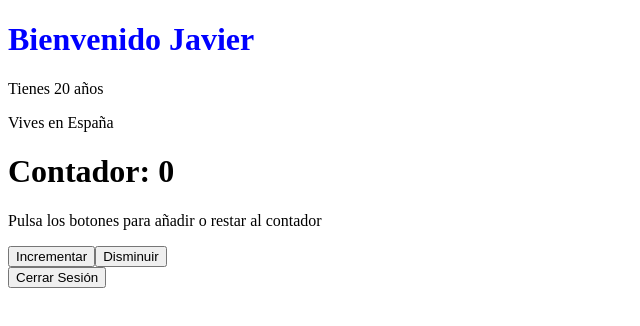
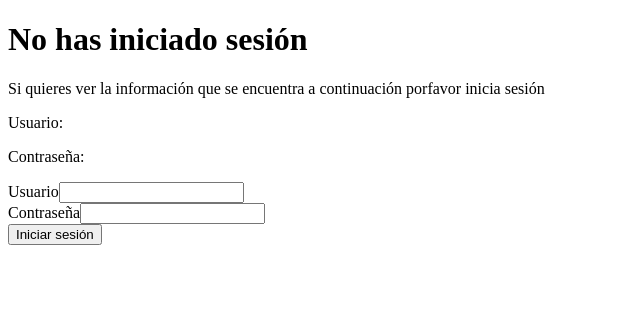
Before and after one commit to Jmenabc/Test-with-React, a React (Create React App) app: page / in a window 1280 px wide. Shown: the top 326 px of the page, without its empty margins (0-640 px from the left). Built offline with nearby package versions, Linux system fonts and the light colour scheme.

Commit message:
añadido contador de forma normal y mas visible

```diff
--- a/src/App.js
+++ b/src/App.js
@@ -3,9 +3,10 @@ import ReactDOM from 'react-dom';
 import User from './components/User';
 import Formulario from './components/Formulario';
 import ContadorClass from './components/contador';
+import ContadorFuncional from './components/ContadorFuncional';
 function App() {
 
-  const [sesion, cambiarEstadoSesion] = useState(true);
+  const [sesion, cambiarEstadoSesion] = useState(false);
 
   return (
     <>
@@ -18,7 +19,8 @@ function App() {
               years="20"
               country="España"
             />
-            <ContadorClass />
+            {/* <ContadorClass /> */}
+            <ContadorFuncional />
             <button onClick={() => cambiarEstadoSesion(false)}>Cerrar Sesión</button>
           </div>
           : <div>
--- /dev/null
+++ b/src/components/ContadorFuncional.js
@@ -0,0 +1,23 @@
+import React,{useState} from 'react';
+
+const ContadorFuncional = () => {
+    const [count,changeCount] = useState(0);
+
+    const incrementar = () => {
+        changeCount(count + 1);
+    }
+
+    const disminuir = () => {
+        changeCount(count - 1);
+    }
+
+    return (
+        <div>
+            <h1>Contador: {count}</h1>
+            <button onClick={() => incrementar()}>Incrementar</button>
+            <button onClick={() => disminuir()}>Disminuir</button>
+        </div>
+    );
+}
+
+export default ContadorFuncional;
--- a/src/components/Formulario.js
+++ b/src/components/Formulario.js
@@ -15,7 +15,7 @@ const FormularioInicioSesión = (props) => {
     const onSubmit = (event) => {
         event.preventDefault();
 
-        if (username === 'Javier' && password === 'TesteoDeFormulario') {
+        if (username === 'Javier' && password === '123') {
             props.function(true);
         } else {
             alert('Datos incorrectos, intentelo de nuevo');
```
